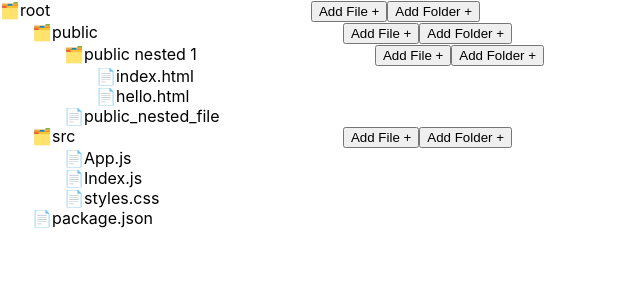
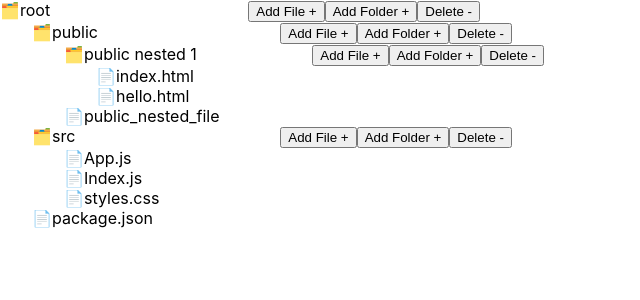
Before and after one commit to code0monkey1/react-interview-file-explorer, a React (Create React App) app: page / in a window 1280 px wide. Shown: the top 300 px of the page, without its empty margins (0-640 px from the left). Built offline with nearby package versions, Linux system fonts and the light colour scheme.

Commit message:
23 Apr 2023, 16:27

```diff
--- a/src/components/Folder.jsx
+++ b/src/components/Folder.jsx
@@ -60,6 +60,7 @@ const Folder = ({data,addNewNode,removeNode}) => {
           <div style={{display:data.isFolder?"block":"none"}}>
                 <button  onClick={(e)=>{handleNewFolder(e,false)}}>Add File +</button>
                 <button  onClick={(e)=>{handleNewFolder(e,true)}}>Add Folder +</button>
+                <button onClick={(e)=>{removeNode(data.id)}}>  Delete - </button>
             </div>
           </div>
         { showInput.visible && <div style={{paddingLeft:"2rem"}}>
```
